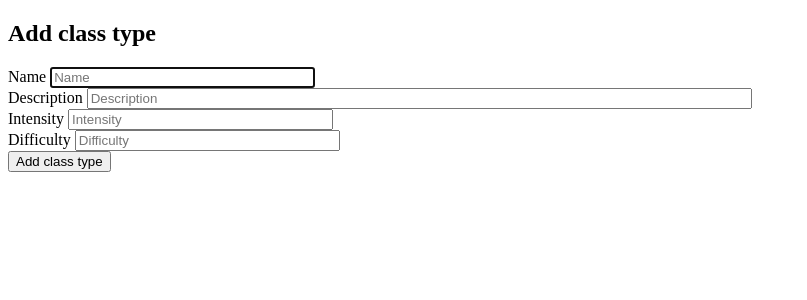
After one commit to lauracdobie/gym_project, a Flask app: page /class-types/add in a window 1280 px wide. The commit adds this page. Shown: the top 300 px of the page, without its empty margins (0-807 px from the left). Run offline with Flask 2, Linux system fonts and the light colour scheme.

Commit message:
Can add and edit class types

```diff
--- a/app.py
+++ b/app.py
@@ -2,7 +2,7 @@ from flask import Flask, render_template
 
 from controllers.member_controller import members_blueprint
 from controllers.fitness_class_controller import fitness_classes_blueprint
-# from controllers.class_type_controller import class_types_blueprint
+from controllers.class_type_controller import class_types_blueprint
 from controllers.booking_controller import bookings_blueprint
 
 app = Flask(__name__)
@@ -10,6 +10,7 @@ app = Flask(__name__)
 app.register_blueprint(members_blueprint)
 app.register_blueprint(fitness_classes_blueprint)
 app.register_blueprint(bookings_blueprint)
+app.register_blueprint(class_types_blueprint)
 
 @app.route('/')
 def home():
--- a/controllers/class_type_controller.py
+++ b/controllers/class_type_controller.py
@@ -0,0 +1,44 @@
+from flask import Flask, render_template, request, redirect
+from flask import Blueprint
+from models.class_type import ClassType
+import repositories.class_type_repository as class_type_repository
+
+class_types_blueprint = Blueprint("class_types", __name__)
+
+@class_types_blueprint.route("/class-types")
+def class_type_list():
+    class_types = class_type_repository.select_all()
+    for class_type in class_types:
+        print("🐰" + class_type.name + "🐰")
+    return render_template("class_types/index.html", class_types=class_types)
+
+@class_types_blueprint.route("/class-types/add", methods=['GET'])
+def new_class_type():
+    return render_template("class_types/add.html")
+
+@class_types_blueprint.route("/class-types", methods=['POST'])
+def create_class_type():
+    name = request.form['name']
+    description = request.form['description']
+    intensity = request.form['intensity']
+    difficulty = request.form['difficulty']
+
+    new_class_type = ClassType(name, description, intensity, difficulty)
+    class_type_repository.add(new_class_type)
+    return redirect('/class-types')
+
+@class_types_blueprint.route("/class-types/<id>/edit", methods=['GET'])
+def edit_class_type_details(id):
+    class_type = class_type_repository.select(id)
+    return render_template("class_types/edit.html", class_type = class_type)
+
+@class_types_blueprint.route("/class-types/<id>", methods=['POST'])
+def update_class_type_details(id):
+    name = request.form['name']
+    description = request.form['description']
+    intensity = request.form['intensity']
+    difficulty = request.form['difficulty']
+
+    updated_class_type = ClassType(name, description, intensity, difficulty, id)
+    class_type_repository.edit(updated_class_type)
+    return redirect('/class-types')
--- a/templates/bookings/index.html
+++ b/templates/bookings/index.html
@@ -5,7 +5,7 @@
     <article>
         <form action="/bookings" method="post">
             <div>
-                <label for="fitness_class">Class type</label>
+                <label for="fitness_class">Class</label>
                 <select id="fitness_class" name="fitness_class_id">
                     {% for fitness_class in all_fitness_classes %}
                     <option value="{{fitness_class.id}}">{{fitness_class.class_type.name}} {{fitness_class.date}} {{fitness_class.time}}</option>
--- /dev/null
+++ b/templates/class_types/add.html
@@ -0,0 +1,31 @@
+{% extends "base_no_nav.html" %}
+{% block content %}
+<main>
+    <h2>Add class type</h2>
+    <article>
+        <form action="/class-types" method="post">
+            <div>
+                <label for="name">Name</label>
+                <input type="text" id="name" name="name" placeholder="Name" size="30" required autofocus>
+            </div>
+
+            <div>
+              <label for="description">Description</label>
+              <input type="text" id="description" name="description" placeholder="Description" size="80" required>
+            </div>
+
+            <div>
+                <label for="intensity">Intensity</label>
+                <input type="text" id="intensity" name="intensity" placeholder="Intensity" size="30" required>
+            </div>
+
+            <div>
+                <label for="difficulty">Difficulty</label>
+                <input type="text" id="difficulty" name="difficulty" placeholder="Difficulty" size="30" required>
+            </div>
+
+            <button type="submit">Add class type</button>
+        </form>
+    </article>
+</main>
+{% endblock %}
--- a/templates/fitness_classes/index.html
+++ b/templates/fitness_classes/index.html
@@ -2,8 +2,8 @@
 {% block content %}
 <nav>
     <ul>
-        <li><a href="/fitness-classes/add">Add class to timetable</a></li>
-        <li><a href="/add-class-description">Create a new class description</a></li>
+        <li><a href="/fitness-classes/add">Add class to the timetable</a></li>
+        <li><a href="/class-types/add">Create a new class type</a></li>
     </ul>
 </nav>
 <main>
```
Also changed, not shown: templates/class_types/edit.html (added, +31 -0 lines), templates/class_types/index.html (added, +20 -0 lines).
